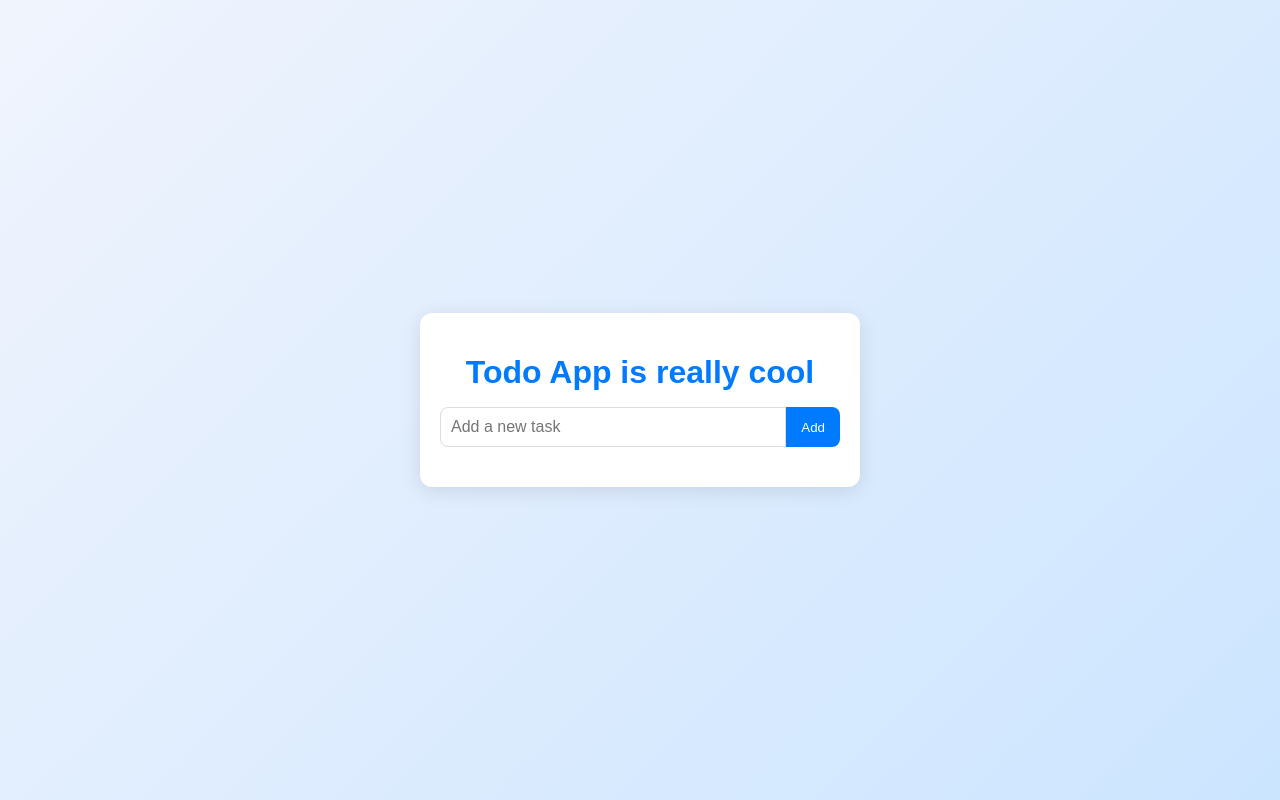
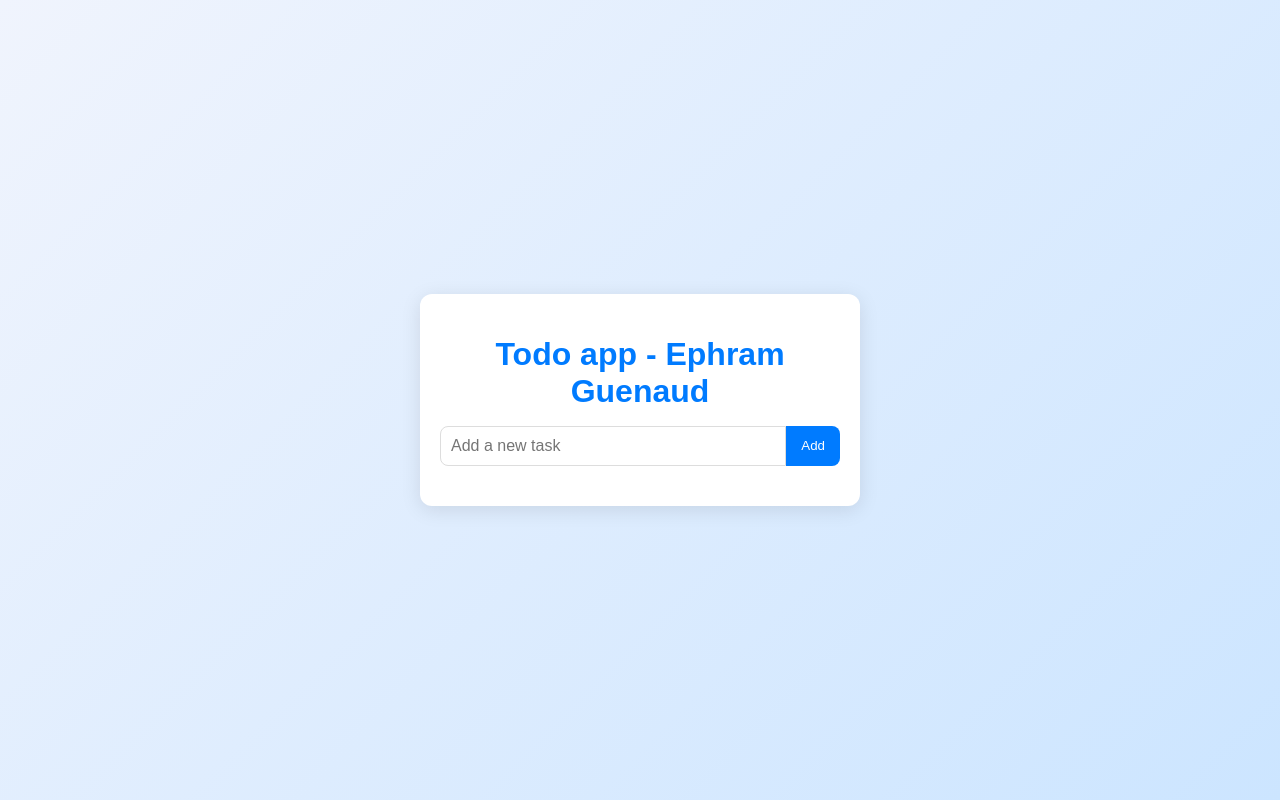
Before and after one commit to guenaud-ephram-emf/module210-todo-gue, a plain HTML site: page src/frontend/index.html in a window 1280 px wide. Drawn offline with nearby package versions, Linux system fonts and the light colour scheme; no server answers.

Commit message:
changement

```diff
--- a/src/frontend/index.html
+++ b/src/frontend/index.html
@@ -10,7 +10,7 @@
 </head>
 <body>
   <div class="app-container">
-    <h1>Todo App is really cool</h1>
+    <h1>Todo app - Ephram Guenaud</h1>
     <form id="todo-form">
       <input type="text" id="todo-input" placeholder="Add a new task" required>
       <button type="submit">Add</button>
```
